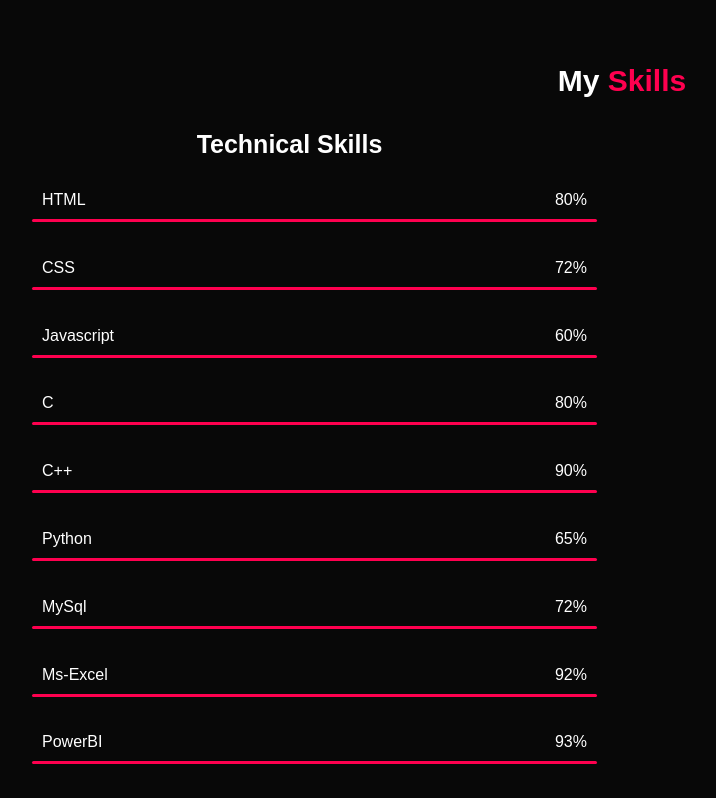
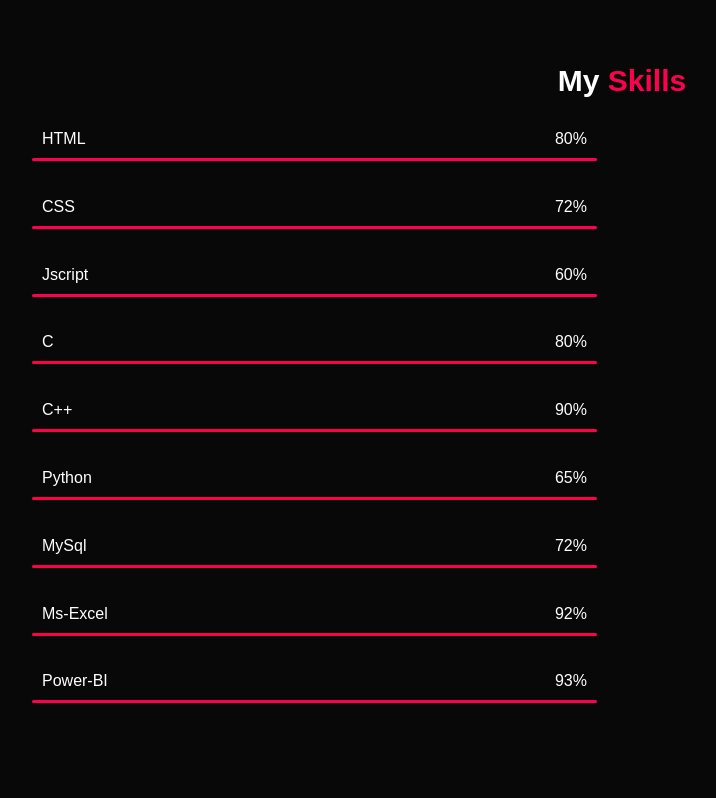
Before and after one commit to HarshalYerne12/Portfolio-Site, a plain HTML site: page index.html in a window 1280 px wide. Shown: the part 1420-2218 px from the top of the page, without its empty margins (18-734 px from the left). Drawn offline with nearby package versions, Linux system fonts and the light colour scheme.

Commit message:
Update index.html

```diff
--- a/index.html
+++ b/index.html
@@ -1,4 +1,4 @@
-<!DOCTYPE html>
+ <!DOCTYPE html>
 <html lang="en">
 <head>
     <meta charset="UTF-8">
@@ -12,7 +12,9 @@
         <div class="container">
             <nav>
                 <img src="Gold Classic Letter H with Wreath Logo.png" class="logo">
+                <i class="fas fa-bars" id="menu-icon"></i>
                 <ul id="sidemenu">
+                    <i class="fas fa-times" id="close-icon"></i>
                     <li><a href="#header">Home</a></li>
                     <li><a href="#about">About</a></li>
                     <li><a href="#skills">Skills</a></li>
@@ -51,7 +53,7 @@
     </div>
     <div class="skill-main">
         <div class="skill-left">
-            <h3>Technical Skills</h3>
+
             <div class="skill-bar">
                 <div class="info">
                     <p>HTML</p>
@@ -72,7 +74,7 @@
             </div>
             <div class="skill-bar">
                 <div class="info">
-                    <p>Javascript</p>
+                    <p>Jscript</p>
                     <p>60%</p>
                 </div>
                 <div class="bar">
@@ -126,11 +128,11 @@
             </div>
             <div class="skill-bar">
                 <div class="info">
-                    <p>PowerBI</p>
+                    <p>Power-BI</p>
                     <p>93%</p>
                 </div>
                 <div class="bar">
-                    <span class="PowerBI"></span>
+                    <span class="Power-BI"></span>
                 </div>
             </div>
 
@@ -216,6 +218,7 @@
     });
 
 
+
     var tablinks = document.getElementsByClassName("tab-links");
     var tabcontents = document.getElementsByClassName("tab-contents");
     function opentab(tabname){
```
